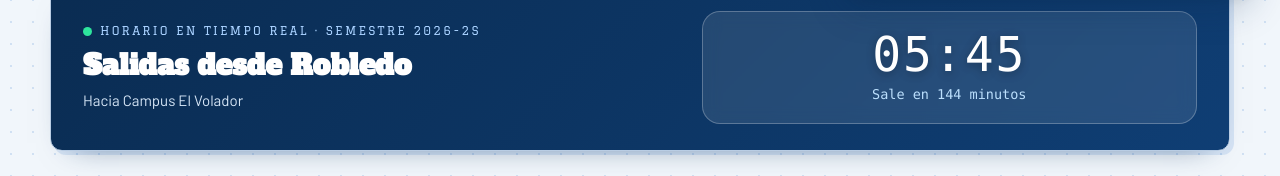
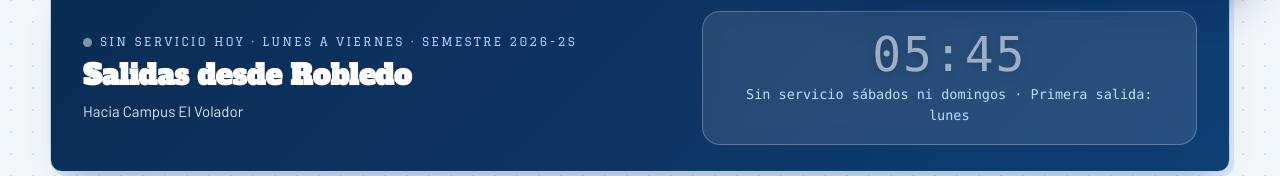
Before and after one commit to S3scobar/sistemasunal, a plain HTML site: page intercampus.html in a window 1280 px wide. Shown: the part 781-957 px from the top of the page. Drawn offline with nearby package versions, Linux system fonts and the light colour scheme.

Commit message:
Intercampus: sin servicio sábados y domingos; los viernes por la noche la próxima salida es el lunes

```diff
--- a/css/intercampus.css
+++ b/css/intercampus.css
@@ -1030,3 +1030,7 @@
     justify-content: center;
   }
 }
+
+/* Fin de semana: no hay servicio */
+.proxima-salida--sin-servicio .proxima-salida__pulso { background: #7f93ab; box-shadow: none; animation: none; }
+.proxima-salida--sin-servicio .proxima-salida__hora { opacity: .55; }
--- a/js/intercampus.js
+++ b/js/intercampus.js
@@ -31,6 +31,12 @@ function horaEnMinutos(cadenaHora) {
 function minutosActuales() {
   const ahora = new Date();
   return ahora.getHours() * 60 + ahora.getMinutes();
+}
+
+// El Intercampus opera de lunes a viernes (programación oficial); sábados y domingos no hay servicio
+function haySevicioHoy() {
+  const d = new Date().getDay();
+  return d >= 1 && d <= 5;
 }
 
 // Inicia el módulo cargando los datos
@@ -114,28 +120,39 @@ function renderizarContenidoRuta() {
   const minActual = minutosActuales();
 
   // Buscar la próxima salida
-  let proxima = todasLasHoras.find((h) => horaEnMinutos(h) >= minActual);
-  let textoProxima = '';
+  const hayServicio = haySevicioHoy();
+  const esViernes = new Date().getDay() === 5;
+  let proxima = hayServicio ? todasLasHoras.find((h) => horaEnMinutos(h) >= minActual) : undefined;
   let tiempoRestante = '';
+  let resaltar = true;
 
-  if (proxima) {
+  if (!hayServicio) {
+    // Sábado o domingo: no hay rutas; se muestra la primera salida del lunes sin marcarla como "próxima"
+    proxima = todasLasHoras[0];
+    tiempoRestante = 'Sin servicio sábados ni domingos · Primera salida: lunes';
+    resaltar = false;
+  } else if (proxima) {
     const diff = horaEnMinutos(proxima) - minActual;
     tiempoRestante = diff === 0 ? '¡Saliendo ahora!' : diff === 1 ? 'Sale en 1 minuto' : `Sale en ${diff} minutos`;
   } else {
     proxima = todasLasHoras[0];
-    tiempoRestante = 'Servicio finalizado por hoy · Primera salida de mañana';
+    tiempoRestante = esViernes
+      ? 'Servicio finalizado por hoy · Primera salida: lunes'
+      : 'Servicio finalizado por hoy · Primera salida de mañana';
   }
+  const minParaChips = hayServicio ? minActual : -1;
+  const proximaChip = resaltar ? proxima : null;
 
   // Lista de franjas disponibles para filtrar
   const numerosFranjas = ruta.franjas.map((f) => f.franja);
 
   contenedor.innerHTML = `
     <!-- PANEL PRÓXIMA SALIDA -->
-    <div class="proxima-salida">
+    <div class="proxima-salida ${hayServicio ? '' : 'proxima-salida--sin-servicio'}">
       <div class="proxima-salida__meta">
         <span class="proxima-salida__etiqueta">
           <span class="proxima-salida__pulso"></span>
-          Horario en tiempo real · Semestre ${esc(datosIntercampus.semestre)}
+          ${hayServicio ? 'Horario en tiempo real' : 'Sin servicio hoy'} · Lunes a viernes · Semestre ${esc(datosIntercampus.semestre)}
         </span>
         <h3 class="proxima-salida__titulo">${esc(ruta.titulo)}</h3>
         <p class="proxima-salida__subtitulo">${esc(ruta.subtitulo)}</p>
@@ -171,7 +188,7 @@ function renderizarContenidoRuta() {
 
     <!-- GRILLA DE FRANJAS -->
     <div class="franjas-grid" id="franjas-grid">
-      ${renderizarFranjas(ruta, minActual, proxima)}
+      ${renderizarFranjas(ruta, minParaChips, proximaChip)}
     </div>
     </div>
   `;
@@ -184,7 +201,7 @@ function renderizarContenidoRuta() {
       if (!btn) return;
       franjaFiltro = btn.dataset.franja;
       $$('.intercampus__filtro-btn', contenedorFiltros).forEach((b) => b.classList.toggle('activo', b === btn));
-      $('#franjas-grid').innerHTML = renderizarFranjas(ruta, minutosActuales(), proxima);
+      $('#franjas-grid').innerHTML = renderizarFranjas(ruta, haySevicioHoy() ? minutosActuales() : -1, proximaChip);
     });
   }
 }
```
